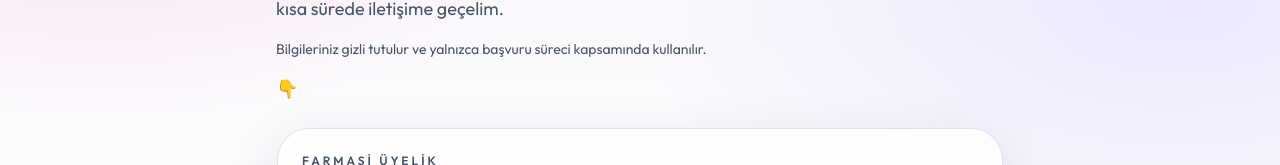
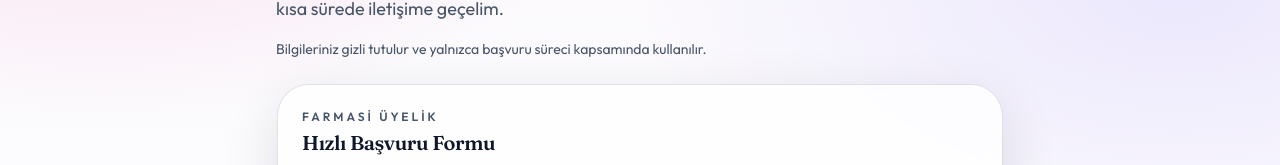
Before and after one commit to nfsfurkandogan/songulbabacan, a Next.js app: page /farmasi-uyelik-formu in a window 1280 px wide. Shown: the part 274-439 px from the top of the page. Built offline with nearby package versions, Linux system fonts and the light colour scheme; no server answers.

Commit message:
Remove arrow emoji

```diff
--- a/app/farmasi-uyelik-formu/page.tsx
+++ b/app/farmasi-uyelik-formu/page.tsx
@@ -25,7 +25,6 @@
             <p className="text-sm text-ink-muted">
               Bilgileriniz gizli tutulur ve yalnızca başvuru süreci kapsamında kullanılır.
             </p>
-            <p className="text-lg">👇</p>
           </div>
           <div className="gradient-border rounded-3xl p-[1px]">
             <div className="glass-card p-6">
```
